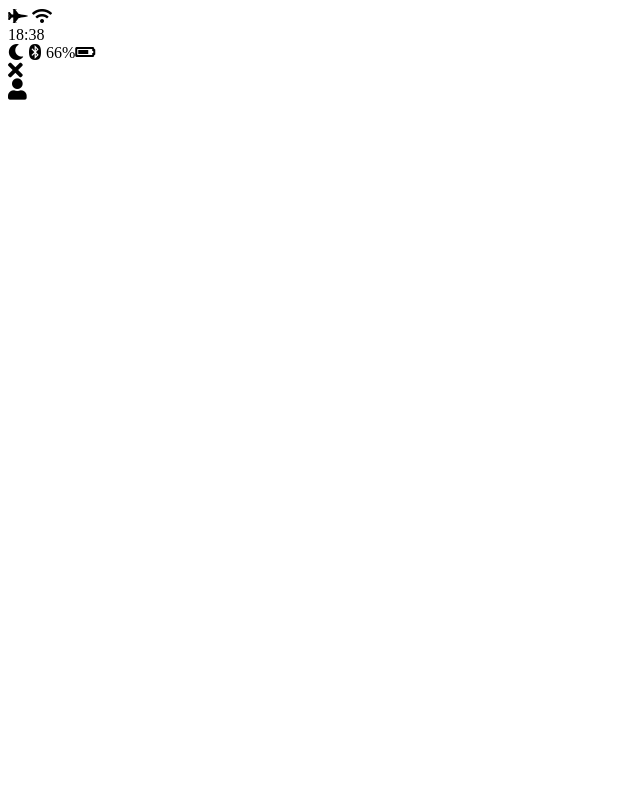
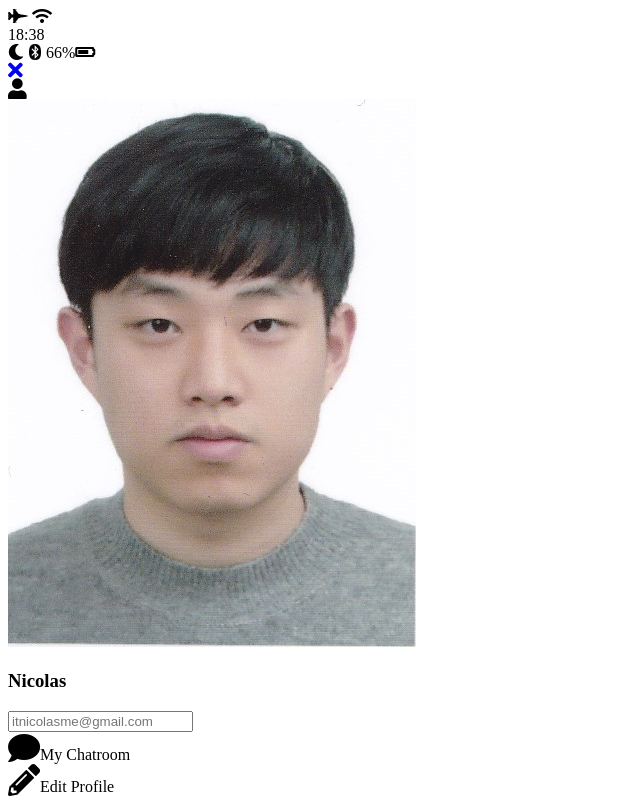
Before and after one commit to charn12/kakao-clone1, a plain HTML site: page profile.html in a window 1280 px wide. Shown: the whole page, without its empty margins (0-640 px from the left). Drawn offline with Linux system fonts and the light colour scheme.

Commit message:
profile + chat links

```diff
--- a/profile.html
+++ b/profile.html
@@ -26,10 +26,31 @@
         ></span>
       </div>
       <div class="header__bottom">
-        <div class="header__column"><i class="fas fa-times fa-lg"></i></div>
+        <div class="header__column">
+          <a href="index.html"><i class="fas fa-times fa-lg"></i></a>
+        </div>
         <div class="header__column"></div>
         <div class="header__column"><i class="fas fa-user fa-lg"></i></div>
       </div>
     </header>
+    <main class="profile">
+      <header class="profile-header">
+        <img src="images/avatar.jpg" alt="" />
+        <h3 class="profile-header-title">Nicolas</h3>
+      </header>
+      <input type="text" placeholder="itnicolasme@gmail.com" />
+      <div class="profile-actions">
+        <div class="profile-action">
+          <span class="profile-action-circle"
+            ><i class="fas fa-comment fa-2x"></i></span
+          ><span class="profile-action-title">My Chatroom</span>
+        </div>
+        <div class="profile-action">
+          <span class="profile-action-circle"
+            ><i class="fas fa-pencil-alt fa-2x"></i></span
+          ><span class="profile-action-title">Edit Profile</span>
+        </div>
+      </div>
+    </main>
   </body>
 </html>
```
Also changed, not shown: chat.html (+1 -1 lines), index.html (+5 -3 lines).
